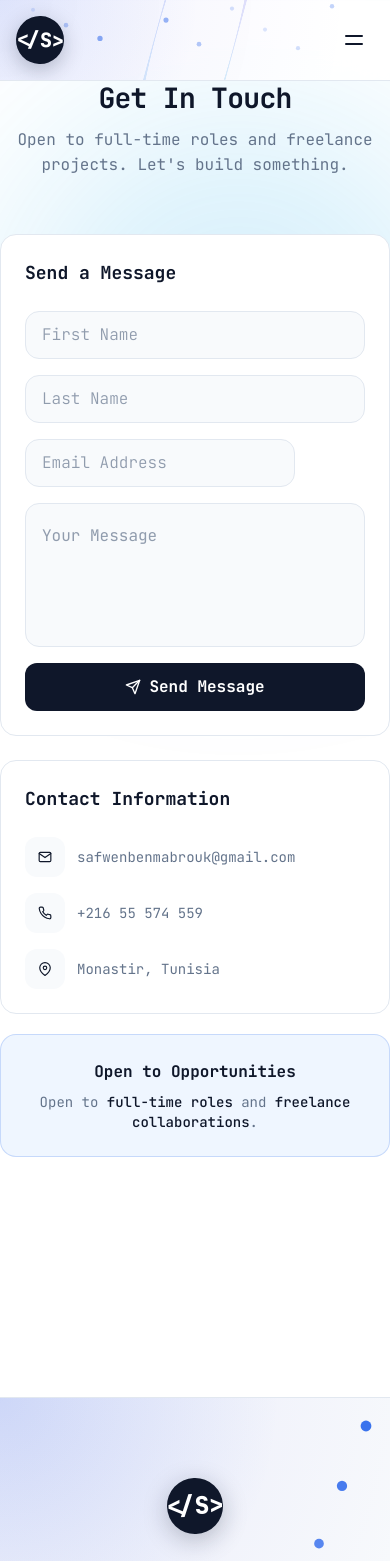
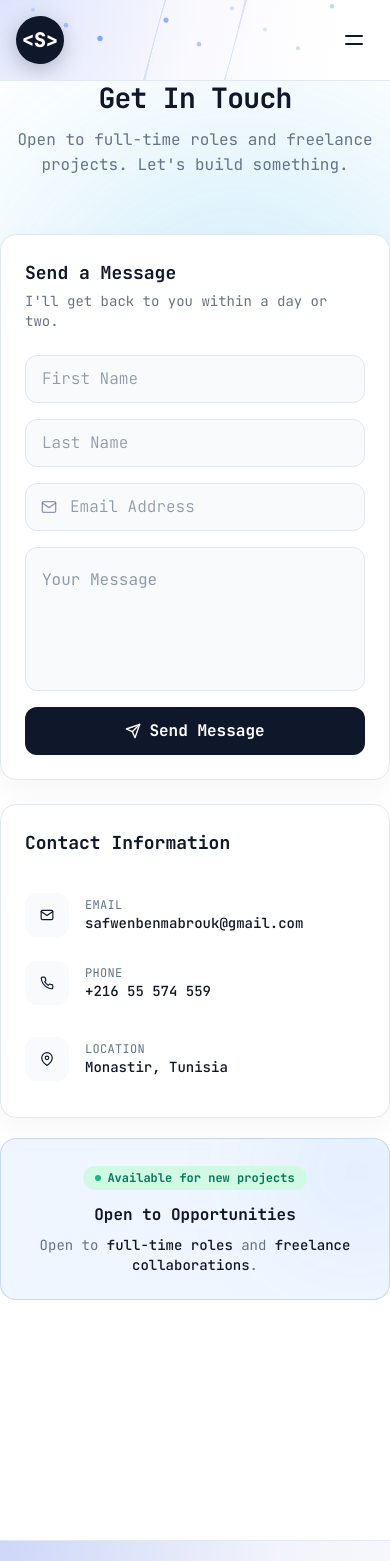
Before and after one commit to Safwen-bm/portfolio-project, a Next.js app: page /contact in a window 390 px wide. Shown: the top 1561 px of the page. Built offline with nearby package versions, Linux system fonts and the light colour scheme.

Commit message:
New services, Navbar, Resume page updates

```diff
--- a/app/page.jsx
+++ b/app/page.jsx
@@ -227,7 +227,7 @@ const Home = () => {
           >
             <div className="max-w-3xl mx-auto border-l-4 border-accent pl-6 md:pl-8 text-left">
               <p className="text-xl md:text-2xl font-medium text-ink leading-relaxed">
-                I don't just write code — I build systems that scale, stay secure, and solve real problems.
+                I don't just write code I build systems that scale, stay secure, and solve real problems.
               </p>
               <p className="mt-4 text-muted">— Safwen Ben Mabrouk</p>
             </div>
--- a/components/Footer.jsx
+++ b/components/Footer.jsx
@@ -100,13 +100,13 @@ const Footer = () => {
             </Link>
 
             <p className="text-muted text-sm max-w-xs leading-relaxed">
-              Full-Stack Engineer • PFE 2026 • Monastir, Tunisia
+              Full-Stack Engineer • Monastir, Tunisia
             </p>
 
             <div className="mt-8 flex gap-4">
               {[
                 { Icon: FiMail, href: "mailto:safwenbenmabrouk@gmail.com", label: "Email" },
-                { Icon: FiPhone, href: "tel:+21655574559", label: "Phone" },
+                { Icon: FiPhone, href: "tel:+21658221658", label: "Phone" },
                 { Icon: FiMapPin, href: "https://maps.google.com/?q=Monastir,Tunisia", label: "Location" },
               ].map(({ Icon, href, label }) => (
                 <motion.a
--- a/components/Header.jsx
+++ b/components/Header.jsx
@@ -6,6 +6,7 @@ import Nav from "./Nav";
 import MobileNav from "./MobileNav";
 import { motion } from "framer-motion";
 import { useMouse } from "react-use";
+import { FiArrowRight } from "react-icons/fi";
 
 const Header = () => {
   const [scrolled, setScrolled] = useState(false);
@@ -79,7 +80,7 @@ const Header = () => {
                   animate={{ scale: [1, 1.15, 1] }}
                   transition={{ duration: 2, repeat: Infinity }}
                 >
-                  {`</S>`}
+                  {`<S>`}
                 </motion.span>
               </motion.div>
 
@@ -97,15 +98,13 @@ const Header = () => {
           <div className="hidden xl:block">
             <Link href="/contact">
               <motion.button
-                whileHover={{ scale: 1.05 }}
-                whileTap={{ scale: 0.95 }}
-                className="relative overflow-hidden rounded-full px-7 py-3 font-bold text-sm tracking-wide text-white bg-accent hover:bg-accent-hover transition-colors"
+                whileHover={{ scale: 1.04, y: -2 }}
+                whileTap={{ scale: 0.96 }}
+                className="relative overflow-hidden rounded-full px-6 py-3 font-semibold text-sm text-white bg-gradient-to-r from-accent to-indigo-600 shadow-[0_8px_24px_rgba(37,99,235,0.35)] hover:shadow-[0_10px_28px_rgba(37,99,235,0.45)] transition-shadow duration-300"
               >
                 <span className="relative z-10 flex items-center gap-2">
-                  ENTER PORTAL
-                  <motion.span animate={{ x: [0, 4, 0] }} transition={{ duration: 1.5, repeat: Infinity }}>
-                    →
-                  </motion.span>
+                  Let's Talk
+                  <FiArrowRight className="text-base" />
                 </span>
                 <motion.div
                   className="absolute inset-0 bg-gradient-to-r from-white/0 via-white/25 to-white/0"
--- a/components/contact/ContactSection.jsx
+++ b/components/contact/ContactSection.jsx
@@ -8,6 +8,33 @@ import { Textarea } from "@/components/ui/textarea";
 import AmbientGlow from "@/components/AmbientGlow";
 import { FiMail, FiPhone, FiMapPin, FiSend, FiCheckCircle } from "react-icons/fi";
 import { toast } from "sonner";
+
+const contactInfo = [
+  {
+    icon: FiMail,
+    label: "Email",
+    value: "safwenbenmabrouk@gmail.com",
+    href: "mailto:safwenbenmabrouk@gmail.com",
+    gradient: "linear-gradient(135deg, #3B82F6, #2563EB)",
+    solid: "#2563EB",
+  },
+  {
+    icon: FiPhone,
+    label: "Phone",
+    value: "+216 55 574 559",
+    href: "tel:+21655574559",
+    gradient: "linear-gradient(135deg, #14B8A6, #0D9488)",
+    solid: "#0D9488",
+  },
+  {
+    icon: FiMapPin,
+    label: "Location",
+    value: "Monastir, Tunisia",
+    href: null,
+    gradient: "linear-gradient(135deg, #A855F7, #7C3AED)",
+    solid: "#7C3AED",
+  },
+];
 
 const ContactSection = () => {
   const [formData, setFormData] = useState({ firstName: "", lastName: "", email: "", message: "" });
@@ -65,9 +92,10 @@ const ContactSection = () => {
           whileInView={{ opacity: 1, x: 0 }}
           viewport={{ once: true }}
           transition={{ duration: 0.5 }}
-          className="bg-white border border-line rounded-2xl p-6 md:p-8"
+          className="bg-white border border-line rounded-2xl p-6 md:p-8 shadow-[0_10px_30px_rgba(15,23,42,0.04)]"
         >
-          <h3 className="text-lg font-bold text-ink mb-6">Send a Message</h3>
+          <h3 className="text-lg font-bold text-ink mb-1">Send a Message</h3>
+          <p className="text-sm text-muted mb-6">I'll get back to you within a day or two.</p>
 
           <form onSubmit={handleSubmit} className="space-y-4">
             <div className="grid grid-cols-1 sm:grid-cols-2 gap-4">
@@ -76,32 +104,35 @@ const ContactSection = () => {
                 placeholder="First Name"
                 value={formData.firstName}
                 onChange={handleChange}
-                className="bg-subtle border-line text-ink placeholder:text-muted/70 focus:border-accent focus:ring-accent"
+                className="w-full h-12 bg-subtle border-line text-ink placeholder:text-muted/70 focus:border-accent focus:ring-accent rounded-xl"
               />
               <Input
                 name="lastName"
                 placeholder="Last Name"
                 value={formData.lastName}
                 onChange={handleChange}
-                className="bg-subtle border-line text-ink placeholder:text-muted/70 focus:border-accent focus:ring-accent"
+                className="w-full h-12 bg-subtle border-line text-ink placeholder:text-muted/70 focus:border-accent focus:ring-accent rounded-xl"
               />
             </div>
 
+            <div className="relative">
+              <FiMail className="pointer-events-none absolute left-4 top-1/2 -translate-y-1/2 text-muted/70 text-base" />
               <Input
                 name="email"
                 type="email"
                 placeholder="Email Address"
                 value={formData.email}
                 onChange={handleChange}
-              className="bg-subtle border-line text-ink placeholder:text-muted/70 focus:border-accent focus:ring-accent"
+                className="w-full h-12 pl-11 bg-subtle border-line text-ink placeholder:text-muted/70 focus:border-accent focus:ring-accent rounded-xl"
               />
+            </div>
 
             <Textarea
               name="message"
               placeholder="Your Message"
               value={formData.message}
               onChange={handleChange}
-              className="min-h-36 bg-subtle border-line text-ink placeholder:text-muted/70 focus:border-accent focus:ring-accent resize-none"
+              className="w-full min-h-36 bg-subtle border-line text-ink placeholder:text-muted/70 focus:border-accent focus:ring-accent resize-none rounded-xl"
             />
 
             <Button
@@ -136,36 +167,46 @@ const ContactSection = () => {
           transition={{ duration: 0.5 }}
           className="space-y-5"
         >
-          <div className="bg-white border border-line rounded-2xl p-6 md:p-8">
+          <div className="bg-white border border-line rounded-2xl p-6 md:p-8 shadow-[0_10px_30px_rgba(15,23,42,0.04)]">
             <h3 className="text-lg font-bold text-ink mb-6">Contact Information</h3>
-            <div className="space-y-4 text-sm">
-              <a href="mailto:safwenbenmabrouk@gmail.com" className="flex items-center gap-3 group">
-                <div className="w-10 h-10 rounded-xl bg-subtle flex items-center justify-center group-hover:bg-accent-light transition-colors">
-                  <FiMail className="text-ink group-hover:text-accent transition-colors" />
+            <div className="space-y-2 text-sm">
+              {contactInfo.map(({ icon: Icon, label, value, href, gradient, solid }) => {
+                const content = (
+                  <div
+                    className="group flex items-center gap-4 rounded-xl p-3 -mx-3 transition-colors duration-300 hover:bg-[var(--row-tint)]"
+                    style={{ "--row-tint": `${solid}0D`, "--icon-gradient": gradient }}
+                  >
+                    <div className="w-11 h-11 shrink-0 rounded-xl bg-subtle flex items-center justify-center transition-all duration-300 group-hover:shadow-md group-hover:bg-[image:var(--icon-gradient)]">
+                      <Icon className="text-ink group-hover:text-white transition-colors duration-300" />
                     </div>
-                <span className="text-muted group-hover:text-ink transition-colors break-all">safwenbenmabrouk@gmail.com</span>
-              </a>
-              <a href="tel:+21655574559" className="flex items-center gap-3 group">
-                <div className="w-10 h-10 rounded-xl bg-subtle flex items-center justify-center group-hover:bg-accent-light transition-colors">
-                  <FiPhone className="text-ink group-hover:text-accent transition-colors" />
+                    <div className="min-w-0">
+                      <p className="text-xs text-muted uppercase tracking-wide">{label}</p>
+                      <p className="text-ink font-medium break-all">{value}</p>
                     </div>
-                <span className="text-muted group-hover:text-ink transition-colors">+216 55 574 559</span>
-              </a>
-              <div className="flex items-center gap-3">
-                <div className="w-10 h-10 rounded-xl bg-subtle flex items-center justify-center">
-                  <FiMapPin className="text-ink" />
                   </div>
-                <span className="text-muted">Monastir, Tunisia</span>
-              </div>
+                );
+                return href ? (
+                  <a key={label} href={href}>{content}</a>
+                ) : (
+                  <div key={label}>{content}</div>
+                );
+              })}
             </div>
           </div>
 
-          <div className="bg-accent-light border border-accent/20 rounded-2xl p-6 md:p-8 text-center">
+          <div className="relative overflow-hidden bg-accent-light border border-accent/20 rounded-2xl p-6 md:p-8 text-center">
+            <div className="absolute -top-8 -right-8 w-32 h-32 rounded-full bg-accent/10 blur-3xl" />
+            <div className="relative">
+              <span className="inline-flex items-center gap-1.5 text-xs font-semibold text-emerald-700 bg-emerald-100 px-3 py-1 rounded-full mb-3">
+                <span className="w-1.5 h-1.5 rounded-full bg-emerald-500 animate-pulse" />
+                Available for new projects
+              </span>
               <h4 className="font-bold text-ink mb-2">Open to Opportunities</h4>
               <p className="text-sm text-muted">
                 Open to <span className="text-ink font-medium">full-time roles</span> and{" "}
                 <span className="text-ink font-medium">freelance collaborations</span>.
               </p>
+            </div>
           </div>
         </motion.div>
       </div>
--- a/components/resume/ResumeSection.jsx
+++ b/components/resume/ResumeSection.jsx
@@ -28,9 +28,9 @@ const ResumeSection = () => {
   ];
 
   const education = [
-    { degree: "Software Engineering Degree", school: "EPI – International Multidisciplinary School, Sousse", duration: "2023 – 2026" },
-    { degree: "Preparatory Cycle in Technology & Computer Science (TIC)", school: "EPI – International Multidisciplinary School, Sousse", duration: "2021 – 2023" },
-    { degree: "Baccalaureate in Technical Sciences", school: "Lycée Bourguiba, Monastir", duration: "2019" },
+    { degree: "Software Engineering Degree", school: "EPI – International Multidisciplinary School, Sousse, Tunisia", duration: "2023 – 2026" },
+    { degree: "Preparatory Cycle in Technology & Computer Science (TIC)", school: "EPI – International Multidisciplinary School, Sousse, Tunisia", duration: "2021 – 2023" },
+    { degree: "Baccalaureate in Technical Sciences", school: "Lycée Bourguiba, Monastir, Tunisia", duration: "2019" },
   ];
 
   const skills = {
@@ -44,11 +44,12 @@ const ResumeSection = () => {
   };
 
   const softSkills = [
-    "Analytical & Rigorous Thinking",
+    "Analytical Thinking",
+    "Problem Solving & Resilience",
     "Autonomous & Proactive",
-    "Strong Team Collaboration",
+    "Team Collaboration",
     "Fast Learner & Adaptable",
-    "Resilient Under Technical Challenges",
+    "Clear Communication",
   ];
 
   const spokenLanguages = [
@@ -58,19 +59,19 @@ const ResumeSection = () => {
   ];
 
   const tabGradients = {
-    experience: "linear-gradient(135deg, #10B981, #14B8A6)",
-    education: "linear-gradient(135deg, #F59E0B, #F97316)",
-    skills: "linear-gradient(135deg, #8B5CF6, #7C3AED)",
-    soft: "linear-gradient(135deg, #FB7185, #DB2777)",
-    lang: "linear-gradient(135deg, #0EA5E9, #0891B2)",
+    experience: "linear-gradient(135deg, #A855F7, #7C3AED)",
+    education: "linear-gradient(135deg, #22C55E, #16A34A)",
+    skills: "linear-gradient(135deg, #3B82F6, #2563EB)",
+    soft: "linear-gradient(135deg, #FB923C, #EA580C)",
+    lang: "linear-gradient(135deg, #14B8A6, #0D9488)",
   };
 
   const tabSolid = {
-    experience: "#10B981",
-    education: "#F59E0B",
-    skills: "#8B5CF6",
-    soft: "#DB2777",
-    lang: "#0891B2",
+    experience: "#7C3AED",
+    education: "#16A34A",
+    skills: "#2563EB",
+    soft: "#EA580C",
+    lang: "#0D9488",
   };
 
   const tabs = [
@@ -85,9 +86,9 @@ const ResumeSection = () => {
     <section className="relative isolate overflow-hidden py-24 md:py-32 bg-primary">
       {/* COLORFUL ORBS — scoped to this section only */}
       <div className="absolute inset-0 pointer-events-none z-0">
-        <div className="absolute top-20 left-10 md:left-20 w-80 h-80 md:w-96 md:h-96 bg-emerald-400/10 rounded-full blur-3xl" />
-        <div className="absolute top-1/3 right-0 md:right-10 w-72 h-72 md:w-80 md:h-80 bg-violet-400/10 rounded-full blur-3xl" />
-        <div className="absolute bottom-10 left-1/4 w-72 h-72 bg-rose-400/10 rounded-full blur-3xl" />
+        <div className="absolute top-20 left-10 md:left-20 w-80 h-80 md:w-96 md:h-96 bg-purple-400/10 rounded-full blur-3xl" />
+        <div className="absolute top-1/3 right-0 md:right-10 w-72 h-72 md:w-80 md:h-80 bg-blue-400/10 rounded-full blur-3xl" />
+        <div className="absolute bottom-10 left-1/4 w-72 h-72 bg-teal-400/10 rounded-full blur-3xl" />
       </div>
 
       <div className="container mx-auto px-4 md:px-6 relative z-10">
@@ -162,7 +163,7 @@ const ResumeSection = () => {
                 whileInView={{ opacity: 1, x: 0 }}
                 viewport={{ once: true }}
                 transition={{ duration: 0.5, delay: i * 0.15 }}
-                className="group bg-white border border-line rounded-3xl p-6 md:p-8 hover:border-emerald-400/60 hover:shadow-lg hover:shadow-emerald-500/10 transition-all duration-300"
+                className="group bg-white border border-line rounded-3xl p-6 md:p-8 hover:border-purple-400/60 hover:shadow-lg hover:shadow-purple-500/10 transition-all duration-300"
               >
                 <div className="flex flex-col md:flex-row justify-between items-start gap-4 mb-4">
                   <div className="flex items-start gap-4">
@@ -198,7 +199,7 @@ const ResumeSection = () => {
                 whileInView={{ opacity: 1, x: 0 }}
                 viewport={{ once: true }}
                 transition={{ duration: 0.5, delay: i * 0.15 }}
-                className="flex items-start gap-4 bg-white border border-line rounded-3xl p-6 md:p-8 hover:border-amber-400/60 hover:shadow-lg hover:shadow-amber-500/10 transition-all duration-300"
+                className="flex items-start gap-4 bg-white border border-line rounded-3xl p-6 md:p-8 hover:border-green-400/60 hover:shadow-lg hover:shadow-green-500/10 transition-all duration-300"
               >
                 <div
                   className="shrink-0 w-11 h-11 rounded-xl flex items-center justify-center"
@@ -235,7 +236,7 @@ const ResumeSection = () => {
                     {items.map((skill, j) => (
                       <span
                         key={j}
-                        className="px-4 py-2 bg-white border border-violet-200 rounded-full text-sm text-ink font-medium hover:text-white hover:border-transparent transition-all duration-200"
+                        className="px-4 py-2 bg-white border border-blue-200 rounded-full text-sm text-ink font-medium hover:text-white hover:border-transparent transition-all duration-200"
                         onMouseEnter={(e) => (e.currentTarget.style.background = tabGradients.skills)}
                         onMouseLeave={(e) => (e.currentTarget.style.background = "white")}
                       >
@@ -258,7 +259,7 @@ const ResumeSection = () => {
                   whileInView={{ opacity: 1, scale: 1 }}
                   viewport={{ once: true }}
                   transition={{ duration: 0.4, delay: i * 0.08 }}
-                  className="flex items-center gap-3 bg-white border border-line rounded-2xl p-5 hover:border-rose-400/60 hover:shadow-lg hover:shadow-rose-500/10 transition-all duration-300"
+                  className="flex items-center gap-3 bg-white border border-line rounded-2xl p-5 hover:border-orange-400/60 hover:shadow-lg hover:shadow-orange-500/10 transition-all duration-300"
                 >
                   <span
                     className="shrink-0 w-8 h-8 rounded-lg flex items-center justify-center"
@@ -282,7 +283,7 @@ const ResumeSection = () => {
                   whileInView={{ opacity: 1, y: 0 }}
                   viewport={{ once: true }}
                   transition={{ duration: 0.5, delay: i * 0.12 }}
-                  className="bg-white border border-line rounded-3xl p-6 text-center hover:border-sky-400/60 hover:shadow-lg hover:shadow-sky-500/10 transition-all duration-300"
+                  className="bg-white border border-line rounded-3xl p-6 text-center hover:border-teal-400/60 hover:shadow-lg hover:shadow-teal-500/10 transition-all duration-300"
                 >
                   <h4 className="text-lg font-bold text-ink">{lang.name}</h4>
                   <p className="text-muted mt-1 text-sm">{lang.level}</p>
@@ -290,8 +291,8 @@ const ResumeSection = () => {
                     <div
                       className={`h-full rounded-full transition-all duration-1000 ease-out ${
                         lang.level === "Native"
-                          ? "w-full bg-gradient-to-r from-emerald-500 to-teal-500"
-                          : "w-5/6 bg-gradient-to-r from-sky-500 to-cyan-600"
+                          ? "w-full bg-gradient-to-r from-teal-500 to-emerald-600"
+                          : "w-5/6 bg-gradient-to-r from-teal-400 to-cyan-600"
                       }`}
                     />
                   </div>
--- a/components/services/ServicesSection.jsx
+++ b/components/services/ServicesSection.jsx
@@ -12,24 +12,40 @@ const services = [
     title: "Full-Stack Development",
     description: "High-performance web apps with Next.js, NestJS, PostgreSQL, and Prisma. Clean architecture and automated deployment.",
     icon: FiCode,
+    gradient: "linear-gradient(135deg, #3B82F6, #2563EB)",
+    solid: "#2563EB",
+    border: "hover:border-blue-400/60",
+    shadow: "hover:shadow-blue-500/10",
   },
   {
     num: "02",
     title: "Architecture & Security",
     description: "JWT, RBAC, encryption, SQL optimization, CI/CD, Docker. Solid foundations that scale safely.",
     icon: FiShield,
+    gradient: "linear-gradient(135deg, #A855F7, #7C3AED)",
+    solid: "#7C3AED",
+    border: "hover:border-purple-400/60",
+    shadow: "hover:shadow-purple-500/10",
   },
   {
     num: "03",
     title: "Real-Time & WebRTC",
     description: "Live chat, HD video calls, push notifications, instant sync — smooth experiences with low latency.",
     icon: FiZap,
+    gradient: "linear-gradient(135deg, #FB923C, #EA580C)",
+    solid: "#EA580C",
+    border: "hover:border-orange-400/60",
+    shadow: "hover:shadow-orange-500/10",
   },
   {
     num: "04",
     title: "Consulting & Innovation",
     description: "Technical audits, performance optimization, and AI integration to take your project further.",
     icon: FiGlobe,
+    gradient: "linear-gradient(135deg, #14B8A6, #0D9488)",
+    solid: "#0D9488",
+    border: "hover:border-teal-400/60",
+    shadow: "hover:shadow-teal-500/10",
   },
 ];
 
@@ -55,21 +71,39 @@ const ServicesSection = () => {
               whileInView={{ opacity: 1, y: 0 }}
               viewport={{ once: true }}
               transition={{ duration: 0.5, delay: i * 0.1 }}
-              className="group bg-white border border-line rounded-2xl p-7 md:p-8 hover:border-ink/20 hover:shadow-[0_10px_30px_rgba(15,23,42,0.06)] transition-all"
+              style={{ "--card-color": service.solid, "--card-gradient": service.gradient }}
+              className={`group relative overflow-hidden bg-white border border-line rounded-2xl p-7 md:p-8 ${service.border} hover:shadow-lg ${service.shadow} transition-all duration-300`}
             >
-              <div className="flex justify-between items-start mb-6">
-                <span className="text-3xl font-black text-line group-hover:text-accent/20 transition-colors">
+              {/* soft color wash in the corner, fades in on hover */}
+              <div
+                className="absolute -top-10 -right-10 w-32 h-32 rounded-full blur-3xl opacity-0 group-hover:opacity-20 transition-opacity duration-300 pointer-events-none"
+                style={{ background: "var(--card-gradient)" }}
+              />
+
+              {/* top accent line, grows in on hover */}
+              <div
+                className="absolute top-0 left-0 h-1 w-0 group-hover:w-full transition-all duration-500 ease-out"
+                style={{ background: "var(--card-gradient)" }}
+              />
+
+              <div className="relative flex justify-between items-start mb-6">
+                <span className="text-3xl font-black text-line group-hover:text-[color:var(--card-color)] group-hover:opacity-30 transition-colors duration-300">
                   {service.num}
                 </span>
-                <div className="w-11 h-11 rounded-xl bg-subtle flex items-center justify-center group-hover:bg-accent-light transition-colors">
-                  <Icon className="text-lg text-ink group-hover:text-accent transition-colors" />
+                <div
+                  className="w-11 h-11 rounded-xl bg-subtle flex items-center justify-center transition-all duration-300 group-hover:shadow-md group-hover:bg-[image:var(--card-gradient)]"
+                >
+                  <Icon className="text-lg text-ink group-hover:text-white transition-colors duration-300" />
                 </div>
               </div>
 
-              <h3 className="text-xl md:text-2xl font-bold text-ink mb-3">{service.title}</h3>
-              <p className="text-sm md:text-base text-muted leading-relaxed mb-6">{service.description}</p>
+              <h3 className="relative text-xl md:text-2xl font-bold text-ink mb-3">{service.title}</h3>
+              <p className="relative text-sm md:text-base text-muted leading-relaxed mb-6">{service.description}</p>
 
-              <Link href="/contact" className="inline-flex items-center gap-1.5 text-sm font-semibold text-ink group-hover:text-accent transition-colors">
+              <Link
+                href="/contact"
+                className="relative inline-flex items-center gap-1.5 text-sm font-semibold text-ink group-hover:text-[color:var(--card-color)] transition-colors duration-300"
+              >
                 Get Started <FiArrowUpRight />
               </Link>
             </motion.article>
--- a/components/work/projectsData.js
+++ b/components/work/projectsData.js
@@ -18,7 +18,7 @@ export const projects = [
       "Full-featured app with live video calls, medical record management, appointment scheduling, automated notifications, and a doctor dashboard.",
     stack: ["React", "Node.js", "Express", "MongoDB", "PeerJS", "SendGrid"],
     image: "/telemed.png",
-    github: "https://github.com/Safwen-bm/medical-platform",
+    github: "https://github.com/Safwen-bm/telemedicine-platform",
     live: "https://medical.safone.tn",
   },
   {
@@ -76,7 +76,7 @@ export const projects = [
     description: "Task manager with a Kanban board, drag & drop, and Firebase authentication.",
     stack: ["React", "Firebase"],
     image: "/task-manager.png",
-    github: "https://github.com/Safwen-bm/task-manager",
+    github: "https://github.com/Safwen-bm/my-dashboard",
     live: "https://task-manager.safone.tn",
   },
   {
```
Also changed, not shown: components/MobileNav.jsx (+11 -3 lines), components/Photo.jsx (+34 -2 lines), components/Stats.jsx (+81 -10 lines), public/favicon.png. Lines whose indentation alone changed are shown as unchanged.
